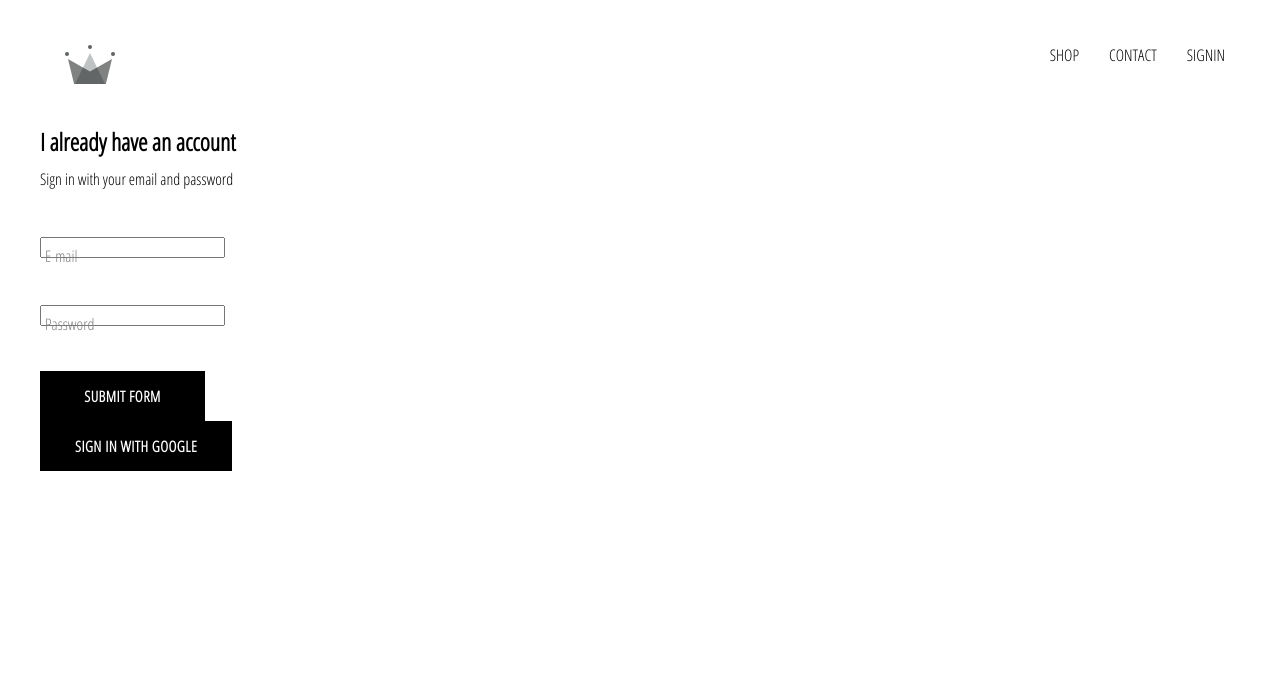
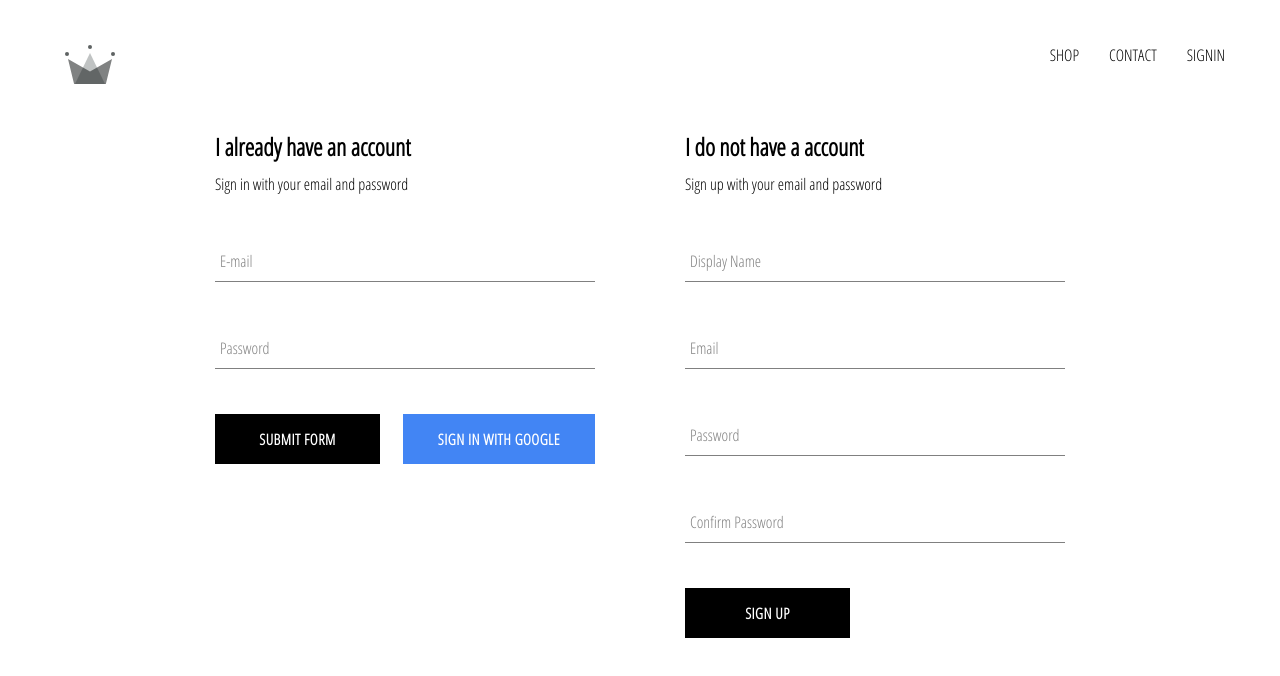
Before and after one commit to DenisaHalmaghi/E-commerce, a React (Create React App) app: page /signin in a window 1280 px wide. Shown: the top 676 px of the page. Built offline with nearby package versions, Linux system fonts and the light colour scheme; no server answers.

Commit message:
signup with email and password

```diff
--- a/src/App.js
+++ b/src/App.js
@@ -1,14 +1,17 @@
-import logo from './logo.svg';
 import './App.css';
-import HomePage from './pages/homepage/homepage.component';
-import { Route, Switch } from 'react-router';
-import ShopPage from './pages/shop/shop.component';
-import Header from './components/header/header.component';
-import SignInAndSignUp from "./pages/sign-in-and-sign-up/sign-in-and-sign-up.component.jsx"
-import { onAuthStateChanged } from "firebase/auth";
-import { auth } from "./firebase/firebase.utils.js";
 
 import React, { Component } from 'react'
+import { Route, Switch } from 'react-router';
+import { auth, storeUserIfNotAlreadyStored } from "./firebase/firebase.utils.js";
+import { doc, getFirestore } from "firebase/firestore";
+
+import Header from './components/header/header.component';
+import HomePage from './pages/homepage/homepage.component';
+import ShopPage from './pages/shop/shop.component';
+import SignInAndSignUp from "./pages/sign-in-and-sign-up/sign-in-and-sign-up.component.jsx"
+import logo from './logo.svg';
+import { onAuthStateChanged } from "firebase/auth";
+import { onSnapshot } from "firebase/firestore";
 
 export default class App extends Component
 {
@@ -25,17 +28,35 @@ export default class App extends Component
 
   componentDidMount ()
   {
-    this.unsubscribe = onAuthStateChanged( auth, ( user ) =>
+    this.unsubscribe = onAuthStateChanged( auth, async ( user ) =>
     {
-      this.setState( { user } )
+      const userRef = await storeUserIfNotAlreadyStored( user )
+
+      if ( !userRef )
+      {
+        return this.setState( {
+          user: null
+        }, () => console.log( this.state ) )
+      }
+
+      onSnapshot( userRef, user =>
+      {
+
+        this.setState( {
+          user: {
+            id: user.id,
+            ...user.data()
+          }
+        }, () => console.log( this.state ) )
+      } )
     } );
   }
 
   render ()
   {
     return (
-      <div className="App">
-        <Header />
+      <div className="App" >
+        <Header signedInUser={ this.state.user } />
 
         <Switch>
           <Route exact path="/" component={ HomePage }></Route>
--- a/src/components/custom-button/custom-button.component.jsx
+++ b/src/components/custom-button/custom-button.component.jsx
@@ -1,9 +1,13 @@
-import React from "react";
 import "./custom-buttom.styles.scss";
 
-export default function CustomButton({ children, ...props }) {
+import React from "react";
+
+export default function CustomButton({ children, isGoogleSignIn, ...props }) {
   return (
-    <button className="custom-button" {...props}>
+    <button
+      className={`custom-button ${isGoogleSignIn ? "google-sign-in" : ""}`}
+      {...props}
+    >
       {children}
     </button>
   );
--- a/src/components/form-input/form-input.component.jsx
+++ b/src/components/form-input/form-input.component.jsx
@@ -1,5 +1,6 @@
+import "./form-input.styles.scss";
+
 import React from "react";
-import "./form-input.styles.scss";
 
 export default function FormInput({ handleChange, label, ...otherProps }) {
   return (
@@ -14,7 +15,7 @@ export default function FormInput({ handleChange, label, ...otherProps }) {
           {label}
         </label>
       ) : null}
-      <input {...otherProps} onChange={handleChange} />
+      <input className="form-input" {...otherProps} onChange={handleChange} />
     </div>
   );
 }
--- a/src/components/header/header.component.jsx
+++ b/src/components/header/header.component.jsx
@@ -1,9 +1,11 @@
+import "./header.styles.scss";
+
+import { Link } from "react-router-dom";
+import { ReactComponent as Logo } from "../../assets/svg/logo.svg";
 import React from "react";
-import { Link } from "react-router-dom";
-import "./header.styles.scss";
-import { ReactComponent as Logo } from "../../assets/svg/logo.svg";
+import { auth } from "../../firebase/firebase.utils";
 
-export default function Header() {
+export default function Header({ signedInUser }) {
   return (
     <div className="header">
       <Link to="/" className="logo-container">
@@ -17,9 +19,15 @@ export default function Header() {
         <Link className="option" to="/contact">
           CONTACT
         </Link>
-        <Link className="option" to="/signin">
-          SIGNIN
-        </Link>
+        {signedInUser ? (
+          <div className="option" onClick={() => auth.signOut(auth)}>
+            SIGN OUT
+          </div>
+        ) : (
+          <Link className="option" to="/signin">
+            SIGNIN
+          </Link>
+        )}
       </div>
     </div>
   );
--- a/src/components/header/header.styles.scss
+++ b/src/components/header/header.styles.scss
@@ -20,6 +20,7 @@
 
     .option {
       padding: 10px 15px;
+      cursor: pointer;
     }
   }
 }
--- a/src/components/sign-in/sign-in.component.jsx
+++ b/src/components/sign-in/sign-in.component.jsx
@@ -1,7 +1,9 @@
+import "./sign-in.styles.scss";
+
 import React, { Component } from "react";
+
 import CustomButton from "../custom-button/custom-button.component";
 import FormInput from "../form-input/form-input.component";
-import "./sign-in.styles.scss";
 import { signInWithGoogle } from "../../firebase/firebase.utils.js";
 
 class SignIn extends Component {
@@ -45,10 +47,12 @@ class SignIn extends Component {
             handleChange={this.handleChange}
             required
           />
-          <CustomButton type="submit">Submit Form</CustomButton>
-          <CustomButton onClick={signInWithGoogle}>
-            Sign in with google
-          </CustomButton>
+          <div className="buttons">
+            <CustomButton type="submit">Submit Form</CustomButton>
+            <CustomButton isGoogleSignIn onClick={signInWithGoogle}>
+              Sign in with google
+            </CustomButton>
+          </div>
         </form>
       </div>
     );
--- /dev/null
+++ b/src/components/sign-up/sign-up.component.jsx
@@ -0,0 +1,103 @@
+import "./sign-up.styles.scss";
+
+import {
+  auth,
+  storeUserIfNotAlreadyStored,
+} from "../../firebase/firebase.utils";
+
+import CustomButton from "../custom-button/custom-button.component";
+import FormInput from "../form-input/form-input.component";
+import React from "react";
+import { createUserWithEmailAndPassword } from "firebase/auth";
+
+class SignUp extends React.Component {
+  constructor() {
+    super();
+
+    this.state = {
+      displayName: "",
+      email: "",
+      password: "",
+      confirmPassword: "",
+    };
+  }
+
+  handleSubmit = async (event) => {
+    event.preventDefault();
+
+    const { displayName, email, password, confirmPassword } = this.state;
+
+    if (password != confirmPassword) {
+      alert("passwords don't match");
+      return;
+    }
+
+    try {
+      const { user } = await createUserWithEmailAndPassword(
+        auth,
+        email,
+        password
+      );
+      console.log(
+        "🚀 ~ file: sign-up.component.jsx ~ line 37 ~ SignUp ~ handleSubmit= ~ user",
+        user
+      );
+      storeUserIfNotAlreadyStored(user, { displayName });
+    } catch ({ code, message }) {
+      alert(message);
+    }
+  };
+
+  handleChange = (event) => {
+    const { name, value } = event.target;
+
+    this.setState({ [name]: value });
+  };
+
+  render() {
+    const { displayName, email, password, confirmPassword } = this.state;
+    return (
+      <div className="sign-up">
+        <h2 className="title">I do not have a account</h2>
+        <span>Sign up with your email and password</span>
+        <form className="sign-up-form" onSubmit={this.handleSubmit}>
+          <FormInput
+            type="text"
+            name="displayName"
+            value={displayName}
+            handleChange={this.handleChange}
+            label="Display Name"
+            required
+          />
+          <FormInput
+            type="email"
+            name="email"
+            value={email}
+            handleChange={this.handleChange}
+            label="Email"
+            required
+          />
+          <FormInput
+            type="password"
+            name="password"
+            value={password}
+            handleChange={this.handleChange}
+            label="Password"
+            required
+          />
+          <FormInput
+            type="password"
+            name="confirmPassword"
+            value={confirmPassword}
+            handleChange={this.handleChange}
+            label="Confirm Password"
+            required
+          />
+          <CustomButton type="submit">SIGN UP</CustomButton>
+        </form>
+      </div>
+    );
+  }
+}
+
+export default SignUp;
--- /dev/null
+++ b/src/components/sign-up/sign-up.styles.scss
@@ -0,0 +1,9 @@
+.sign-up {
+  display : flex;
+  flex-direction : column;
+  width : 380px;
+
+  .title {
+    margin : 10px 0;
+  }
+}
--- a/src/firebase/firebase.utils.js
+++ b/src/firebase/firebase.utils.js
@@ -1,9 +1,7 @@
+import { GoogleAuthProvider, getAuth, signInWithPopup } from "firebase/auth";
+import { collection, doc, getDoc, getFirestore, setDoc } from "firebase/firestore";
+
 import { initializeApp } from "firebase/app"
-// import 'firebase/firestore'
-import { GoogleAuthProvider, getAuth, signInWithPopup } from "firebase/auth";
-
-
-
 
 // Your web app's Firebase configuration
 const firebaseConfig = {
@@ -19,6 +17,7 @@ const firebaseConfig = {
 initializeApp( firebaseConfig );
 
 export const auth = getAuth()
+export const db = getFirestore();
 // export const firestore = firebase.auth()
 
 const provider = new GoogleAuthProvider();
@@ -45,3 +44,23 @@ export const signInWithGoogle = () => signInWithPopup( auth, provider )
     const credential = GoogleAuthProvider.credentialFromError( error );
     // ...
   } );
+
+export const storeUserIfNotAlreadyStored = async ( user, extraInformation ) =>
+{
+  if ( !user ) return
+
+  const userRef = doc( db, "users", user.uid );
+  const docSnap = await getDoc( userRef );
+
+  if ( !docSnap.exists() )
+  {
+    await setDoc( userRef, {
+      name: user.displayName,
+      email: user.email,
+      createdAt: new Date(),
+      ...extraInformation
+    } );
+  }
+
+  return userRef
+}
--- a/src/pages/sign-in-and-sign-up/sign-in-and-sign-up.component.jsx
+++ b/src/pages/sign-in-and-sign-up/sign-in-and-sign-up.component.jsx
@@ -1,10 +1,14 @@
+import "./sign-in-and-sign-up.styles.scss";
+
 import React from "react";
 import SignIn from "../../components/sign-in/sign-in.component";
+import SignUp from "../../components/sign-up/sign-up.component";
 
 export default function SignInAndSignUp() {
   return (
-    <div>
+    <div className="sign-in-and-sign-up">
       <SignIn />
+      <SignUp />
     </div>
   );
 }
--- /dev/null
+++ b/src/pages/sign-in-and-sign-up/sign-in-and-sign-up.styles.scss
@@ -0,0 +1,6 @@
+.sign-in-and-sign-up {
+  width: 850px;
+  display: flex;
+  justify-content: space-between;
+  margin: 30px auto;
+}
```
